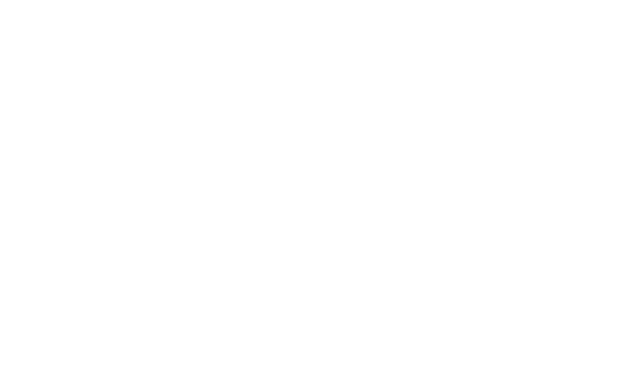
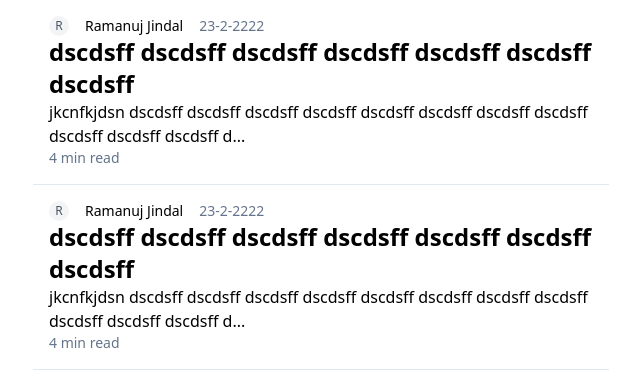
Before and after one commit to ramanuj07/medium-blog, a React (Vite) app in the folder frontend/: page /blogs in a window 1280 px wide. Before the commit this address had no page. Shown: the top 386 px of the page, without its empty margins (319-959 px from the left). Built offline with nearby package versions, Linux system fonts and the light colour scheme.

Commit message:
done with /blogs route

```diff
--- a/frontend/src/App.tsx
+++ b/frontend/src/App.tsx
@@ -2,6 +2,7 @@
 import Signup from "./pages/Signup";
 import Signin from "./pages/Signin";
 import Blog from "./pages/Blog";
+import Blogs from "./pages/Blogs";
 
 function App() {
   return (
@@ -10,6 +11,7 @@
         <Route path="/signup" element={<Signup />} />
         <Route path="/signin" element={<Signin />} />
         <Route path="/blog/:id" element={<Blog />} />
+        <Route path="/blogs" element={<Blogs />} />
       </Routes>
     </BrowserRouter>
   );
--- /dev/null
+++ b/frontend/src/components/BlogCard.tsx
@@ -0,0 +1,35 @@
+import Avatar from "./ui/Avatar";
+
+interface BlogCardProps {
+  authorName: string;
+  title: string;
+  content: string;
+  publishedDate: string;
+}
+
+const BlogCard = ({
+  authorName,
+  publishedDate,
+  title,
+  content,
+}: BlogCardProps) => {
+  return (
+    <div className="p-4 border-b border-slate-200 pb-4">
+      <div className="flex gap-4 items-center">
+        <Avatar authorChar={authorName} />
+        <h4 className="font-extralight text-sm">{authorName}</h4>
+        <h4 className="font-light text-slate-500 text-sm">{publishedDate}</h4>
+      </div>
+      <div>
+        <h1 className="text-2xl font-bold">{title}</h1>
+        <h2 className="text-md font-thin ">{content.slice(0, 100) + "..."}</h2>
+      </div>
+
+      <div className="text-sm text-slate-500">{`${Math.ceil(
+        content.length / 100
+      )} min read`}</div>
+    </div>
+  );
+};
+
+export default BlogCard;
--- /dev/null
+++ b/frontend/src/components/ui/Avatar.tsx
@@ -0,0 +1,11 @@
+const Avatar = ({ authorChar }: { authorChar: string }) => {
+  return (
+    <div className="relative inline-flex items-center justify-center w-5 h-5 overflow-hidden bg-gray-100 rounded-full dark:bg-gray-600">
+      <span className="text-xs text-gray-600 dark:text-gray-300">
+        {authorChar[0]}
+      </span>
+    </div>
+  );
+};
+
+export default Avatar;
--- /dev/null
+++ b/frontend/src/pages/Blogs.tsx
@@ -0,0 +1,25 @@
+import BlogCard from "../components/BlogCard";
+
+const Blogs = () => {
+  return (
+    <div className="flex justify-center">
+      <div className="max-w-xl">
+        <BlogCard
+          authorName="Ramanuj Jindal"
+          publishedDate="23-2-2222"
+          title="dscdsff dscdsff dscdsff dscdsff dscdsff dscdsff dscdsff"
+          content="jkcnfkjdsn dscdsff dscdsff dscdsff dscdsff dscdsff dscdsff dscdsff dscdsff dscdsff dscdsff dscdsff dscdsff dscdsff dscdsff dscdsff dscdsff dscdsff dscdsff dscdsff dscdsff dscdsff dscdsff dscdsff dscdsff dscdsff dscdsff dscdsff dscdsff dscdsff dscdsff dscdsff dscdsff dscdsff dscdsff dscdsff dscdsff dscdsff dscdsff dscdsff dscdsff dscdsff dscdsff "
+        />
+
+        <BlogCard
+          authorName="Ramanuj Jindal"
+          publishedDate="23-2-2222"
+          title="dscdsff dscdsff dscdsff dscdsff dscdsff dscdsff dscdsff"
+          content="jkcnfkjdsn dscdsff dscdsff dscdsff dscdsff dscdsff dscdsff dscdsff dscdsff dscdsff dscdsff dscdsff dscdsff dscdsff dscdsff dscdsff dscdsff dscdsff dscdsff dscdsff dscdsff dscdsff dscdsff dscdsff dscdsff dscdsff dscdsff dscdsff dscdsff dscdsff dscdsff dscdsff dscdsff dscdsff dscdsff dscdsff dscdsff dscdsff dscdsff dscdsff dscdsff dscdsff dscdsff "
+        />
+      </div>
+    </div>
+  );
+};
+
+export default Blogs;
```
